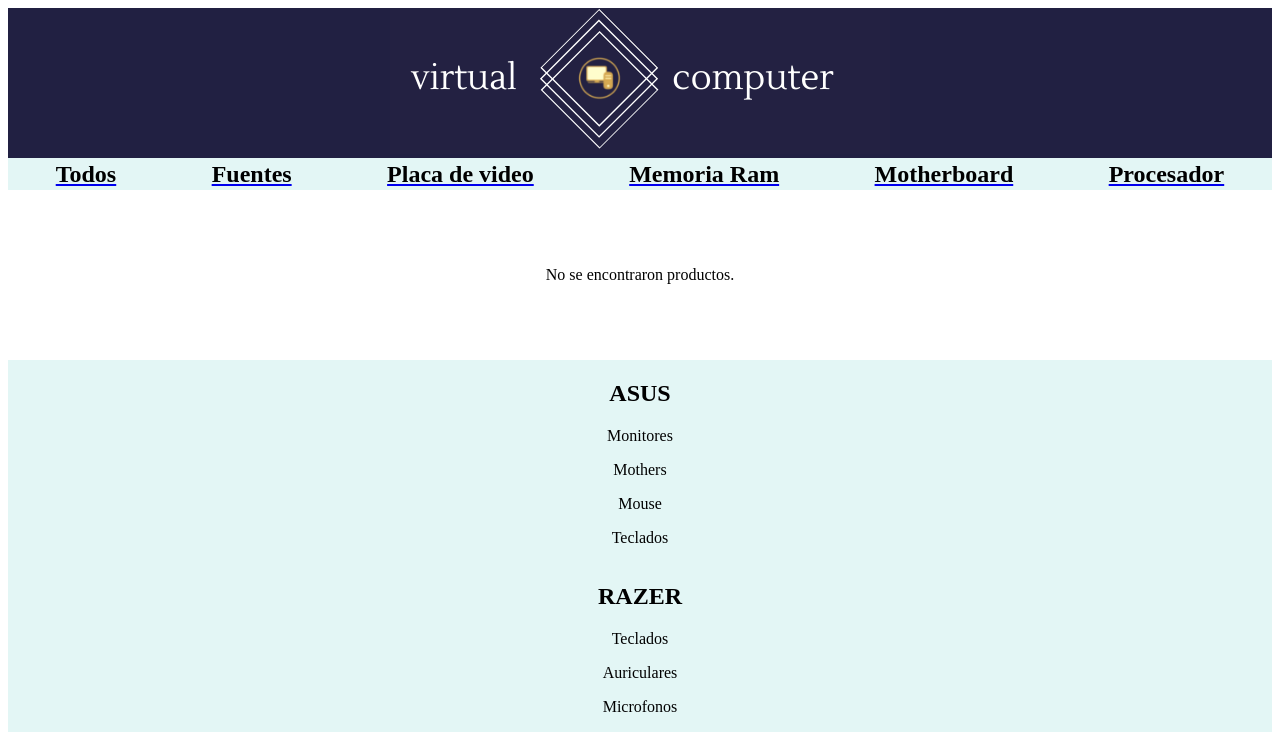
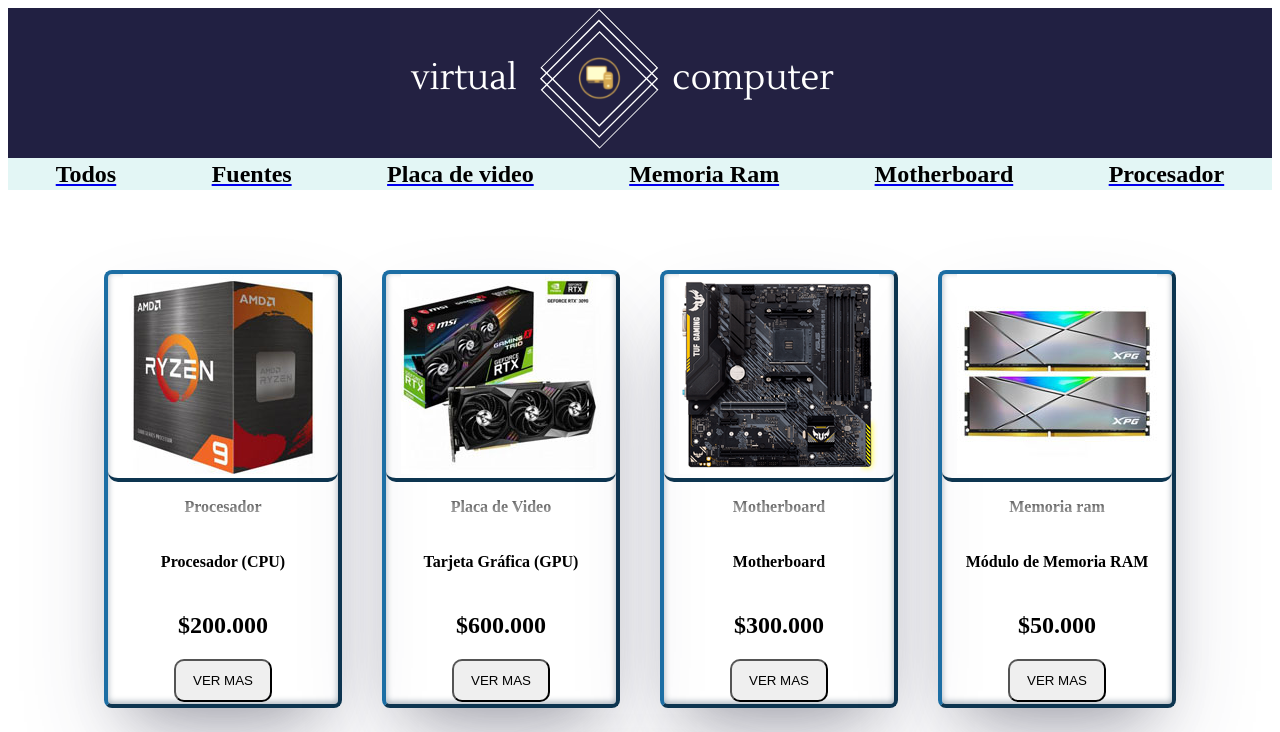
Before and after one commit to JuanEndl/CursoReact-08-26, a React (Vite) app in the folder ecommers/: page /categoria/1 in a window 1280 px wide. Shown: the top 732 px of the page. Built offline with nearby package versions, Linux system fonts and the light colour scheme.

Commit message:
arreglo de la pre entrega 5

```diff
--- a/ecommers/src/App.jsx
+++ b/ecommers/src/App.jsx
@@ -18,7 +18,7 @@
           <NavBar></NavBar>
           <Routes>
             <Route index element={<ItemListContainer/>}></Route>
-            <Route path='/categoria/:category' element={<ItemListContainer/>}></Route>
+            <Route path='/categoria/:categoria' element={<ItemListContainer/>}></Route>
             <Route path='/detail/:id' element={<ItemDetailContainer/>}></Route>
             <Route path="/cart" element={<Cart/>}></Route>
             <Route path="/checkout" element={<Checkout/>}></Route>
--- a/ecommers/src/components/ItemListContainer.jsx
+++ b/ecommers/src/components/ItemListContainer.jsx
@@ -1,70 +1,84 @@
+import React, { useEffect, useState } from 'react';
+import { useParams } from 'react-router-dom';
+
 import ItemList from './ItemList';
-import { useParams } from 'react-router-dom';
-import { useState, useEffect } from 'react';
 
 import './ItemList.css';
 
 const ItemListContainer = () => {
 
+
 const [productos, setProductos] = useState([]);
-    const [loading, setLoading] = useState(true);
 
 const { category } = useParams();
+
 
 useEffect(() => {
 
     fetch('/datos/productos.json')
         .then((response) => {
+
             if (!response.ok) {
-                    throw new Error('No se pudieron cargar los productos');
+                throw new Error('No se pudo cargar productos.json');
             }
 
             return response.json();
+
         })
         .then((data) => {
+
             console.log('Productos cargados:', data);
+
             setProductos(data);
+
         })
         .catch((error) => {
-                console.error('Error al cargar productos:', error);
-            })
-            .finally(() => {
-                setLoading(false);
+
+            console.error('Error cargando productos:', error);
+
         });
 
 }, []);
 
-    // Filtrar productos por categoría
-    const filterCategory = category
-        ? productos.filter((product) => product.category === category)
-        : productos;
 
-    console.log('Categoría:', category);
-    console.log('Productos filtrados:', filterCategory);
+let productosFiltrados = productos;
 
-    if (loading) {
-        return <p className="loader">Cargando productos...</p>;
+
+if (category) {
+
+    productosFiltrados = productos.filter(
+        (producto) =>
+            producto.categoria.toLowerCase() === category.toLowerCase()
+    );
+
 }
+
 
 return (
     <section className="cardForm">
 
-            {filterCategory.length > 0 ? (
+        {productosFiltrados.length > 0 ? (
 
-                filterCategory.map((product) => (
+            productosFiltrados.map((product) => (
+
                 <div key={product.id}>
                     <ItemList product={product} />
                 </div>
+
             ))
 
         ) : (
 
-                <p>No se encontraron productos.</p>
+            <p className="text-center text-gray-500 py-10">
+                Cargando productos...
+            </p>
 
         )}
 
     </section>
 );
+
+
 };
 
 export default ItemListContainer;
--- a/ecommers/src/components/layout/NavBar.jsx
+++ b/ecommers/src/components/layout/NavBar.jsx
@@ -39,27 +39,27 @@
 				</Link>
 			</div>
 			<div className='buttonNavBar'>
-				<Link to={`/categoria/fuente`}>
+				<Link to={`/categoria/fuentes`}>
 					<h2 className="title-font font-medium text-gray-900 tracking-widest text-sm">Fuentes</h2>
 				</Link>
 			</div>
 			<div className='buttonNavBar'>
-				<Link to={`/categoria/placavideo`}>
+				<Link to={`/categoria/Placa de Video`}>
 					<h2 className="title-font font-medium text-gray-900 tracking-widest text-sm">Placa de video</h2>
 				</Link>
 			</div>
 			<div className='buttonNavBar'>
-				<Link to={`/categoria/memoria`}>
+				<Link to={`/categoria/Memoria ram`}>
 					<h2 className="title-font font-medium text-gray-900 tracking-widest text-sm">Memoria Ram</h2>
 				</Link>
 			</div>
 			<div className='buttonNavBar'>
-				<Link to={`/categoria/mother`}>
+				<Link to={`/categoria/Motherboard`}>
 					<h2 className="title-font font-medium text-gray-900 tracking-widest text-sm">Motherboard</h2>
 				</Link>
 			</div>
 			<div className='buttonNavBar'>
-				<Link to={`/categoria/procesador`}>
+				<Link to={`/categoria/Procesador`}>
 					<h2 className="title-font font-medium text-gray-900 tracking-widest text-sm">Procesador</h2>
 				</Link>
 			</div>
```
Lines whose indentation alone changed are shown as unchanged.
